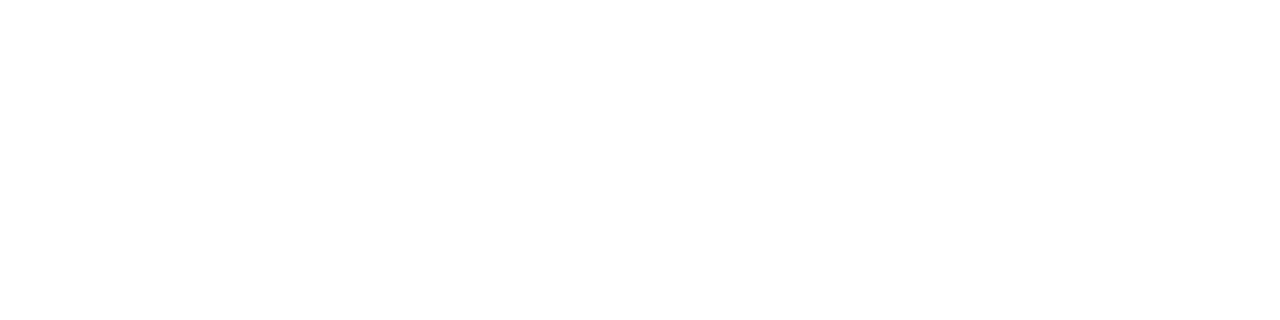
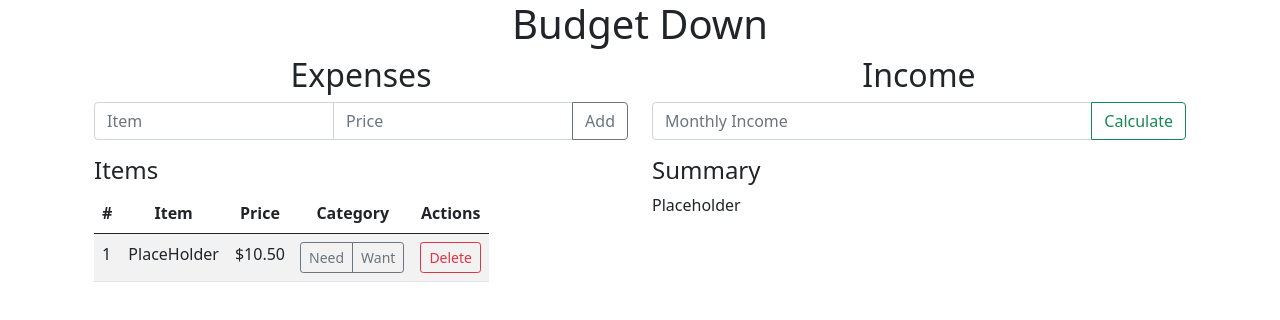
Before and after one commit to dchen046/budget-down, a plain HTML site: page index.html in a window 1280 px wide. Drawn offline with nearby package versions, Linux system fonts and the light colour scheme.

Commit message:
created basic layout

```diff
--- a/index.html
+++ b/index.html
@@ -1,15 +1,99 @@
 <!DOCTYPE html>
 <html lang="en">
+
 <head>
     <meta charset="UTF-8">
     <meta name="viewport" content="width=device-width, initial-scale=1.0">
-    <title>Template</title>
+    <title>Budget Down</title>
+
+    <!-- <link rel="stylesheet" href="styles.css" /> -->
 
     <!-- Bootstrap Stuff -->
-    <link href="https://cdn.jsdelivr.net/npm/bootstrap@5.0.2/dist/css/bootstrap.min.css" rel="stylesheet" integrity="sha384-EVSTQN3/azprG1Anm3QDgpJLIm9Nao0Yz1ztcQTwFspd3yD65VohhpuuCOmLASjC" crossorigin="anonymous">
-    <script src="https://cdn.jsdelivr.net/npm/bootstrap@5.0.2/dist/js/bootstrap.bundle.min.js" integrity="sha384-MrcW6ZMFYlzcLA8Nl+NtUVF0sA7MsXsP1UyJoMp4YLEuNSfAP+JcXn/tWtIaxVXM" crossorigin="anonymous" defer></script>
+    <link href="https://cdn.jsdelivr.net/npm/bootstrap@5.0.2/dist/css/bootstrap.min.css" rel="stylesheet"
+        integrity="sha384-EVSTQN3/azprG1Anm3QDgpJLIm9Nao0Yz1ztcQTwFspd3yD65VohhpuuCOmLASjC" crossorigin="anonymous">
+    <script src="https://cdn.jsdelivr.net/npm/bootstrap@5.0.2/dist/js/bootstrap.bundle.min.js"
+        integrity="sha384-MrcW6ZMFYlzcLA8Nl+NtUVF0sA7MsXsP1UyJoMp4YLEuNSfAP+JcXn/tWtIaxVXM" crossorigin="anonymous"
+        defer></script>
 </head>
+
 <body>
+    <div class="container">
+        <header class="text-center">
+            <h1>Budget Down</h1>
+        </header>
+    </div>
+
+    <div class="container d-flex">
+        <div class="container">
+            <div class="text-center mb-3">
+                <h2>Expenses</h2>
+                <div class="input-group">
+                    <input type="text" aria-label="Item" class="form-control" placeholder="Item">
+                    <input type="number" aria-label="Price" class="form-control" placeholder="Price"
+                        aria-describedby="btn-addon">
+                    <button class="btn btn-outline-secondary" type="button" id="button-addon">Add</button>
+                </div>
+            </div>
+
+            <div id="item-list">
+                <h4>Items</h4>
+
+                <div class="table-responsive">
+                    <table class="table table-striped align-top w-auto">
+                        <thead>
+                            <tr class="text-center">
+                                <th scope="col">#</th>
+                                <th scope="col">Item</th>
+                                <th scope="col">Price</th>
+                                <th scope="col">Category</th>
+                                <th scope="col">Actions</th>
+                            </tr>
+                        </thead>
+                        <tbody>
+                            <tr>
+                                <td>1</td>
+                                <td>PlaceHolder</td>
+                                <td>$10.50</td>
+                                <td>
+                                    <div class="btn-group" role="group" aria-label="Item Actions">
+                                        <input type="radio" class="btn-check" name="item-actions" id="btn-need"
+                                            autocomplete="off">
+                                        <label class="btn btn-sm btn-outline-secondary" for="btn-need">Need</label>
+
+                                        <input type="radio" class="btn-check" name="item-actions" id="btn-want"
+                                            autocomplete="off">
+                                        <label class="btn btn-sm btn-outline-secondary" for="btn-want">Want</label>
+                                    </div>
+                                </td>
+                                <td>
+                                    <button type="button" class="btn btn-sm btn-outline-danger">Delete</button>
+                                </td>
+                            </tr>
+                        </tbody>
+                    </table>
+                </div>
+            </div>
+        </div>
+
+        <div class="container">
+            <div class="text-center mb-3">
+                <h2>Income</h2>
+                <div class="input-group">
+                    <input type="number" class="form-control" placeholder="Monthly Income" aria-label="Monthly Income"
+                        aria-describedby="calc-btn">
+                    <button class="btn btn-outline-success" type="button" id="calc-btn">Calculate</button>
+                </div>
+            </div>
+
+            <div class="summary">
+                <h4>Summary</h4>
+                <div id="summary-contents">
+                    Placeholder
+                </div>
+            </div>
+        </div>
+    </div>
 
 </body>
+
 </html>
```
Also changed, not shown: scripts/scripts.js (added), styles/styles.css (added).
